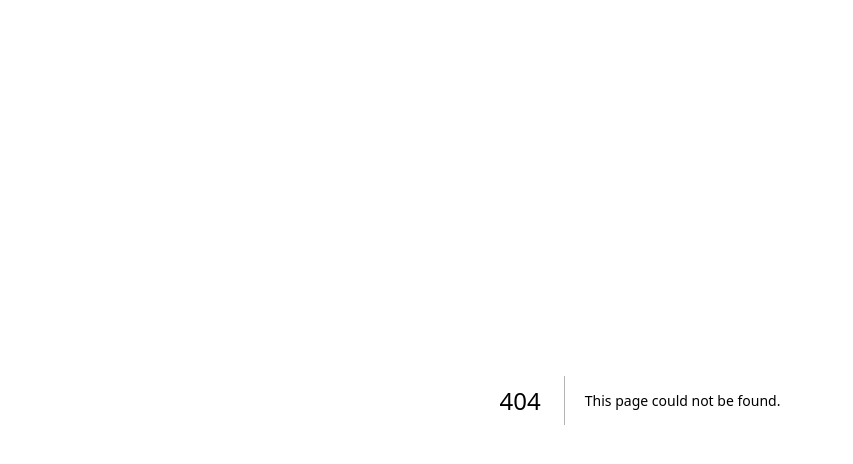
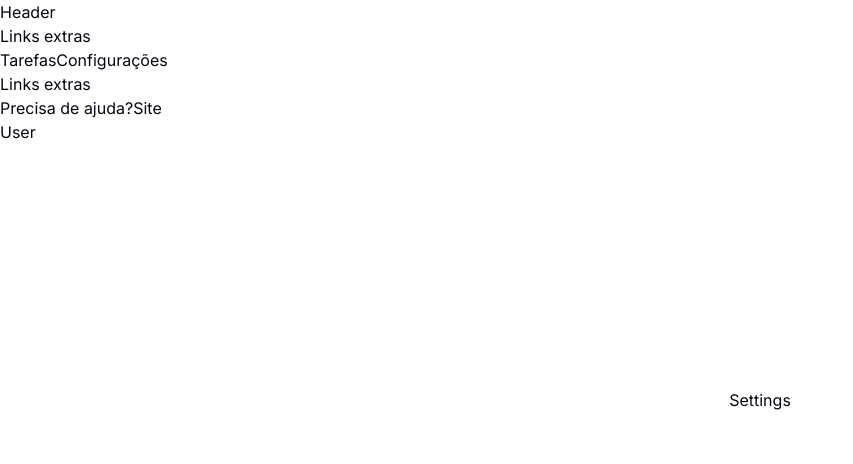
Before and after one commit to lucascmpos/your-todo, a Next.js app: page /app/settings in a window 1280 px wide. Before the commit this address had no page. Shown: the top 464 px of the page, without its empty margins (0-853 px from the left). Built offline with nearby package versions, Linux system fonts and the light colour scheme.

Commit message:
feat: introducing sidebar component and middleware auth

```diff
--- a/package.json
+++ b/package.json
@@ -63,10 +63,11 @@
     "zod": "^3.23.8"
   },
   "devDependencies": {
+    "@rocketseat/eslint-config": "^2.2.2",
     "@types/node": "^20",
     "@types/react": "^18",
     "@types/react-dom": "^18",
-    "eslint": "^8",
+    "eslint": "^8.57.0",
     "eslint-config-next": "14.2.3",
     "postcss": "^8",
     "tailwindcss": "^3.4.1",
--- /dev/null
+++ b/src/app/app/_components/user-info.tsx
@@ -0,0 +1,27 @@
+"use client"
+import { Avatar, AvatarFallback } from "@/components/ui/avatar";
+import { Button } from "@/components/ui/button";
+import { Session } from "next-auth";
+import { signOut } from "next-auth/react";
+
+type UserInfoProps = {
+  user: Session['user']
+}
+
+export default function UserInfo({user}: UserInfoProps) {
+
+  if(!user) return
+
+  return(
+    <div className="flex gap-2 flex-col items-center justify-center">
+      <Avatar>
+        <AvatarFallback>U</AvatarFallback>
+      </Avatar>
+      <span>{user?.email}</span>
+
+      <Button variant="outline" onClick={() => signOut()}>
+        Sign out
+      </Button>
+    </div>
+  )
+}
--- /dev/null
+++ b/src/app/app/layout.tsx
@@ -0,0 +1,49 @@
+import {
+  Sidebar,
+  SidebarFooter,
+  SidebarHeader,
+  SidebarHeaderTitle,
+  SidebarMain,
+  SidebarNav,
+  SidebarNavHeaderTitle,
+  SidebarNavLink,
+  SidebarNavMain,
+} from '@/components/dashboard/sidebar'
+import { PropsWithChildren } from 'react'
+
+export default function Layout({ children }: PropsWithChildren) {
+  return (
+    <div className="grid grid-cols-[14rem_1fr] gap-4">
+      <Sidebar>
+        <SidebarHeader>
+          <SidebarHeaderTitle>
+            <h1>Header</h1>
+          </SidebarHeaderTitle>
+        </SidebarHeader>
+        <SidebarMain>
+          <SidebarNav>
+            <SidebarNavMain>
+              <SidebarNavHeaderTitle>Links extras</SidebarNavHeaderTitle>
+              <SidebarNavLink href="/app">Tarefas</SidebarNavLink>
+              <SidebarNavLink href="/app/settings">
+                Configurações
+              </SidebarNavLink>
+            </SidebarNavMain>
+          </SidebarNav>
+
+          <SidebarNav>
+            <SidebarNavMain>
+              <SidebarNavHeaderTitle>Links extras</SidebarNavHeaderTitle>
+              <SidebarNavLink href="/">Precisa de ajuda?</SidebarNavLink>
+              <SidebarNavLink href="">Site</SidebarNavLink>
+            </SidebarNavMain>
+          </SidebarNav>
+        </SidebarMain>
+        <SidebarFooter>
+          <h1>User</h1>
+        </SidebarFooter>
+      </Sidebar>
+      <main>{children}</main>
+    </div>
+  )
+}
--- a/src/app/app/page.tsx
+++ b/src/app/app/page.tsx
@@ -1,3 +1,11 @@
-export default function Page () {
-  return <h1>App page</h1>
+import { auth } from "@/services/auth"
+import UserInfo from "./_components/user-info"
+
+export default async function Page () {
+const session = await auth()
+  return (
+  <main className="flex items-center justify-center h-screen">
+    <UserInfo user={session?.user} />
+  </main>
+  )
 }
--- /dev/null
+++ b/src/app/app/settings/page.tsx
@@ -0,0 +1,7 @@
+export default function Page() {
+  return (
+    <main className="flex items-center justify-center h-screen">
+      <h1>Settings</h1>
+    </main>
+  );
+}
--- a/src/app/globals.css
+++ b/src/app/globals.css
@@ -2,67 +2,51 @@
   @tailwind components;
   @tailwind utilities;
 
+
 @layer base {
   :root {
     --background: 0 0% 100%;
-      --foreground: 240 10% 3.9%;
-
+    --foreground: 224 71.4% 4.1%;
     --card: 0 0% 100%;
-      --card-foreground: 240 10% 3.9%;
-
+    --card-foreground: 224 71.4% 4.1%;
     --popover: 0 0% 100%;
-      --popover-foreground: 240 10% 3.9%;
-
-      --primary: 240 5.9% 10%;
-      --primary-foreground: 0 0% 98%;
-
-      --secondary: 240 4.8% 95.9%;
-      --secondary-foreground: 240 5.9% 10%;
-
-      --muted: 240 4.8% 95.9%;
-      --muted-foreground: 240 3.8% 46.1%;
-
-      --accent: 240 4.8% 95.9%;
-      --accent-foreground: 240 5.9% 10%;
-
+    --popover-foreground: 224 71.4% 4.1%;
+    --primary: 262.1 83.3% 57.8%;
+    --primary-foreground: 210 20% 98%;
+    --secondary: 220 14.3% 95.9%;
+    --secondary-foreground: 220.9 39.3% 11%;
+    --muted: 220 14.3% 95.9%;
+    --muted-foreground: 220 8.9% 46.1%;
+    --accent: 220 14.3% 95.9%;
+    --accent-foreground: 220.9 39.3% 11%;
     --destructive: 0 84.2% 60.2%;
-      --destructive-foreground: 0 0% 98%;
-
-      --border: 240 5.9% 90%;
-      --input: 240 5.9% 90%;
-      --ring: 240 10% 3.9%;
-
-      --radius: 0.5rem;
+    --destructive-foreground: 210 20% 98%;
+    --border: 220 13% 91%;
+    --input: 220 13% 91%;
+    --ring: 262.1 83.3% 57.8%;
+    --radius: 0.75rem;
   }
 
   .dark {
-      --background: 240 10% 3.9%;
-      --foreground: 0 0% 98%;
-
-      --card: 240 10% 3.9%;
-      --card-foreground: 0 0% 98%;
-
-      --popover: 240 10% 3.9%;
-      --popover-foreground: 0 0% 98%;
-
-      --primary: 0 0% 98%;
-      --primary-foreground: 240 5.9% 10%;
-
-      --secondary: 240 3.7% 15.9%;
-      --secondary-foreground: 0 0% 98%;
-
-      --muted: 240 3.7% 15.9%;
-      --muted-foreground: 240 5% 64.9%;
-
-      --accent: 240 3.7% 15.9%;
-      --accent-foreground: 0 0% 98%;
-
+    --background: 224 71.4% 4.1%;
+    --foreground: 210 20% 98%;
+    --card: 224 71.4% 4.1%;
+    --card-foreground: 210 20% 98%;
+    --popover: 224 71.4% 4.1%;
+    --popover-foreground: 210 20% 98%;
+    --primary: 263.4 70% 50.4%;
+    --primary-foreground: 210 20% 98%;
+    --secondary: 215 27.9% 16.9%;
+    --secondary-foreground: 210 20% 98%;
+    --muted: 215 27.9% 16.9%;
+    --muted-foreground: 217.9 10.6% 64.9%;
+    --accent: 215 27.9% 16.9%;
+    --accent-foreground: 210 20% 98%;
     --destructive: 0 62.8% 30.6%;
-      --destructive-foreground: 0 0% 98%;
-
-      --border: 240 3.7% 15.9%;
-      --input: 240 3.7% 15.9%;
-      --ring: 240 4.9% 83.9%;
+    --destructive-foreground: 210 20% 98%;
+    --border: 215 27.9% 16.9%;
+    --input: 215 27.9% 16.9%;
+    --ring: 263.4 70% 50.4%;
   }
 }
 
--- /dev/null
+++ b/src/components/dashboard/sidebar.tsx
@@ -0,0 +1,65 @@
+import { cn } from '@/lib/utils'
+import Link from 'next/link'
+
+export type SidebarGenericProps<T = unknown> = {
+  children: React.ReactNode
+  className?: string
+} & T
+
+export function Sidebar({ className, children }: SidebarGenericProps) {
+  return <aside className={cn(['', className])}>{children}</aside>
+}
+
+export function SidebarHeader({ className, children }: SidebarGenericProps) {
+  return <header className={cn(['', className])}>{children}</header>
+}
+
+export function SidebarHeaderTitle({
+  className,
+  children,
+}: SidebarGenericProps) {
+  return <header className={cn(['', className])}>{children}</header>
+}
+
+export function SidebarMain({ className, children }: SidebarGenericProps) {
+  return <main className={cn(['', className])}>{children}</main>
+}
+
+export function SidebarNav({ className, children }: SidebarGenericProps) {
+  return <nav className={cn(['', className])}>{children}</nav>
+}
+
+export function SidebarNavHeader({ className, children }: SidebarGenericProps) {
+  return <header className={cn(['', className])}>{children}</header>
+}
+
+export function SidebarNavHeaderTitle({
+  className,
+  children,
+}: SidebarGenericProps) {
+  return <h4 className={cn(['', className])}>{children}</h4>
+}
+
+export function SidebarNavMain({ className, children }: SidebarGenericProps) {
+  return <main className={cn(['', className])}>{children}</main>
+}
+
+type SideBarNavLinkProps = {
+  href: string
+}
+
+export function SidebarNavLink({
+  className,
+  children,
+  href,
+}: SidebarGenericProps<SideBarNavLinkProps>) {
+  return (
+    <Link href={href} className={cn(['', className])}>
+      {children}
+    </Link>
+  )
+}
+
+export function SidebarFooter({ className, children }: SidebarGenericProps) {
+  return <footer className={cn(['', className])}>{children}</footer>
+}
--- /dev/null
+++ b/src/lib/get-url.ts
@@ -0,0 +1,5 @@
+export function getUrl(path?: string) {
+  const baseUrl = process.env.NEXT_PUBLIC_APP_URL || ''
+  const normalizedPath = path && !path.startsWith('/') ? `/${path}` : path || ''
+  return `${baseUrl}${normalizedPath}`
+}
--- /dev/null
+++ b/src/middleware.ts
@@ -0,0 +1,19 @@
+import { NextRequest, NextResponse } from 'next/server'
+import { getUrl } from './lib/get-url'
+
+export function middleware(request: NextRequest) {
+  const token = request.cookies.get('authjs.session-token')
+  const pathname = request.nextUrl.pathname
+
+  if (pathname === '/auth' && token) {
+    return NextResponse.redirect(new URL(getUrl('/app')))
+  }
+
+  if (pathname.includes('/app') && !token) {
+    return NextResponse.redirect(new URL(getUrl('/auth')))
+  }
+}
+
+export const config = {
+  matcher: ['/((?!api|_next/static|_next/image|favicon.ico).*)'],
+}
```
Also changed, not shown: .eslintrc.json, 2 other files (tests, documents, lock files or other folders). Lines whose indentation alone changed are shown as unchanged.
